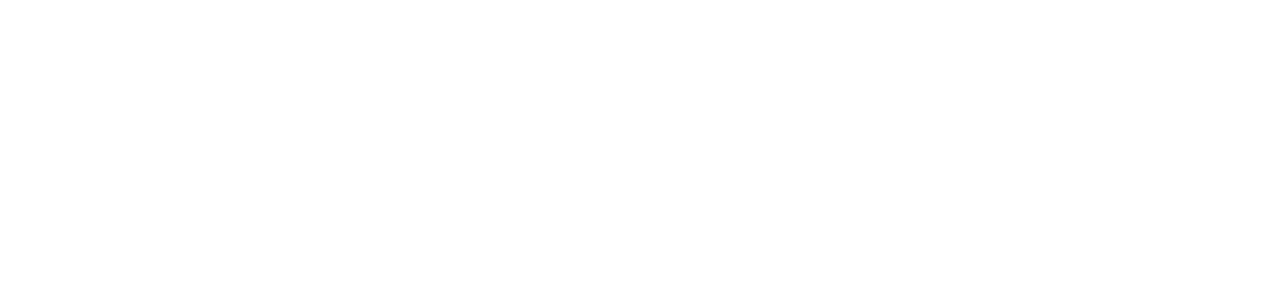
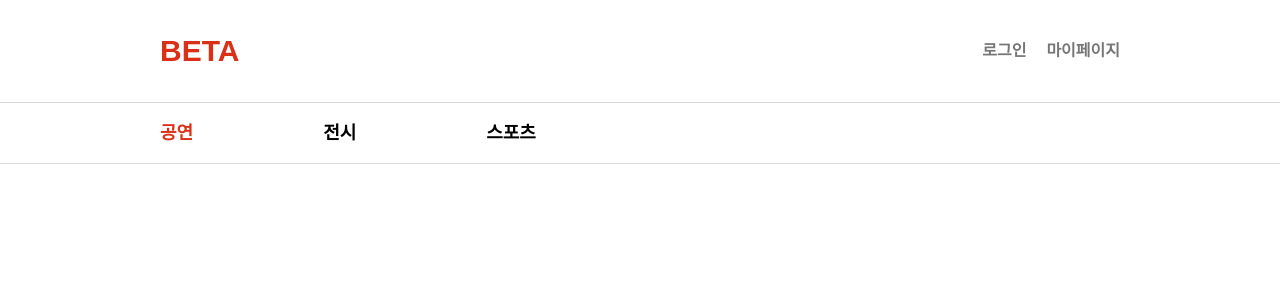
Before and after one commit to yoonth95/beta-frontend, a React (Vite) app: page /concert in a window 1280 px wide. Before the commit this address had no page. Shown: the top 300 px of the page. Built offline with nearby package versions, Linux system fonts and the light colour scheme; a web font is replaced by a local one.

Commit message:
Add: MainConcertPage Router에 추가(#20)

```diff
--- /dev/null
+++ b/src/pages/MainConcert/MainConcertPage.tsx
@@ -0,0 +1,12 @@
+import { NavBar } from "@/components/layouts";
+
+const MainConcertPage = () => {
+  return (
+    <>
+      <NavBar />
+      <main></main>
+    </>
+  );
+};
+
+export default MainConcertPage;
--- /dev/null
+++ b/src/pages/index.tsx
@@ -0,0 +1,8 @@
+import LoginPage from "./Login/LoginPage";
+import SignupPage from "./Signup/SignupPage";
+import MainPage from "./Main/MainPage";
+import MainConcertPage from "./MainConcert/MainConcertPage";
+import DetailPage from "./Detail/DetailPage";
+import ErrorPage from "./Error/ErrorPage";
+
+export { LoginPage, SignupPage, MainPage, MainConcertPage, DetailPage, ErrorPage };
```
Also changed, not shown: src/Router.tsx (+5 -6 lines).
